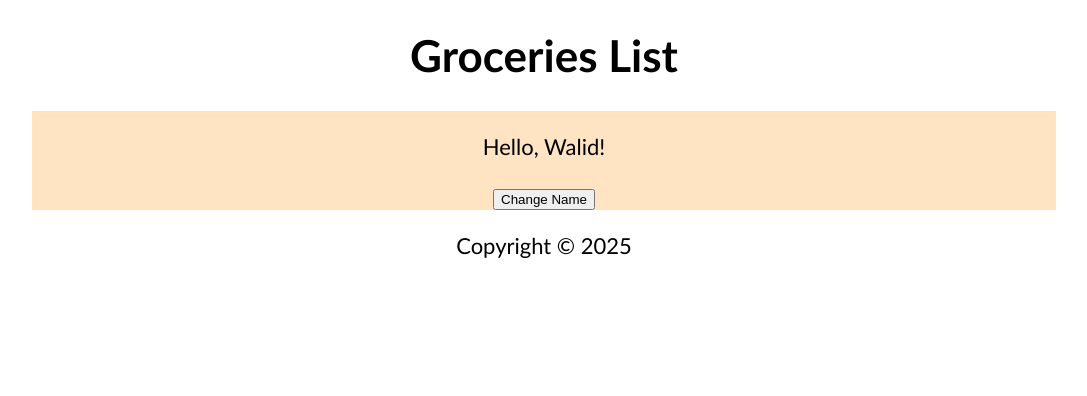
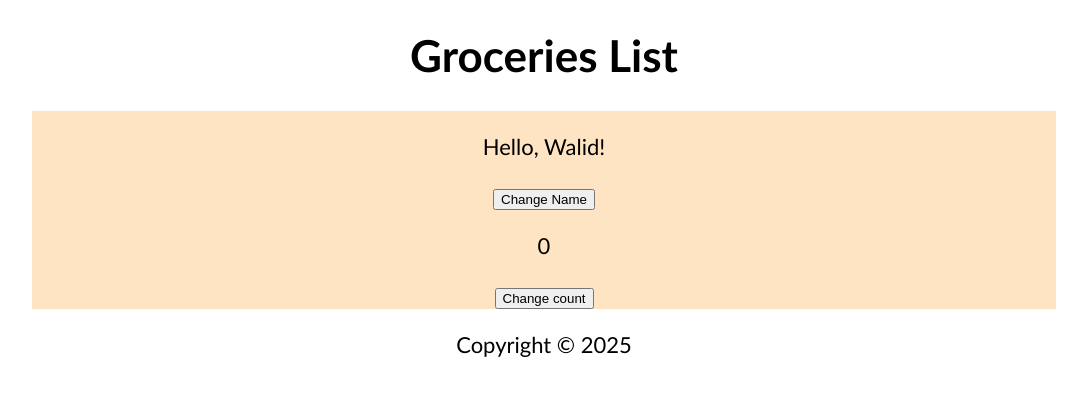
Before and after one commit to walidelbourdiney/1st-app, a React (Create React App) app: page / in a window 1280 px wide. Shown: the top 396 px of the page, without its empty margins (96-1183 px from the left). Built offline with nearby package versions, Linux system fonts and the light colour scheme.

Commit message:
practice useState more

```diff
--- a/src/Content.js
+++ b/src/Content.js
@@ -4,17 +4,23 @@ import { useState } from "react";
 
 const Content = () => {
   const [name, setName] = useState("Walid");
-
+  let [count, setCount] = useState(0);
   const handleChange = () => {
     const audience = ["Walid", "Ali", "World"];
     const int = Math.floor(Math.random() * 3);
     setName(audience[int]);
+  };
+  const handleCount = () => {
+    count++;
+    setCount(count);
   };
 
   return (
     <main>
       <p>Hello, {name}!</p>
       <button onClick={handleChange}>Change Name</button>
+      <p>{count}</p>
+      <button onClick={handleCount}>Change count</button>
     </main>
   );
 };
```
